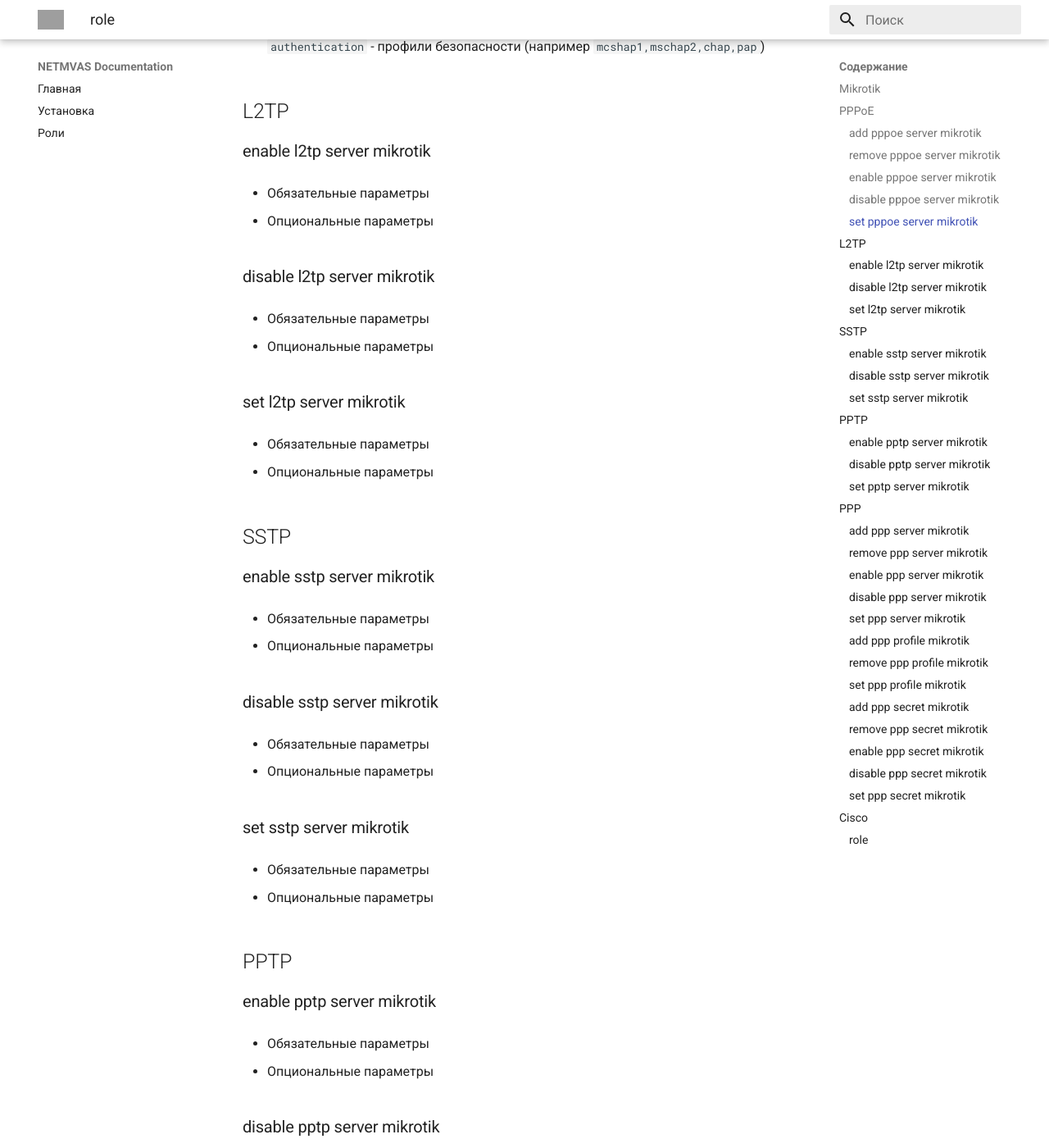
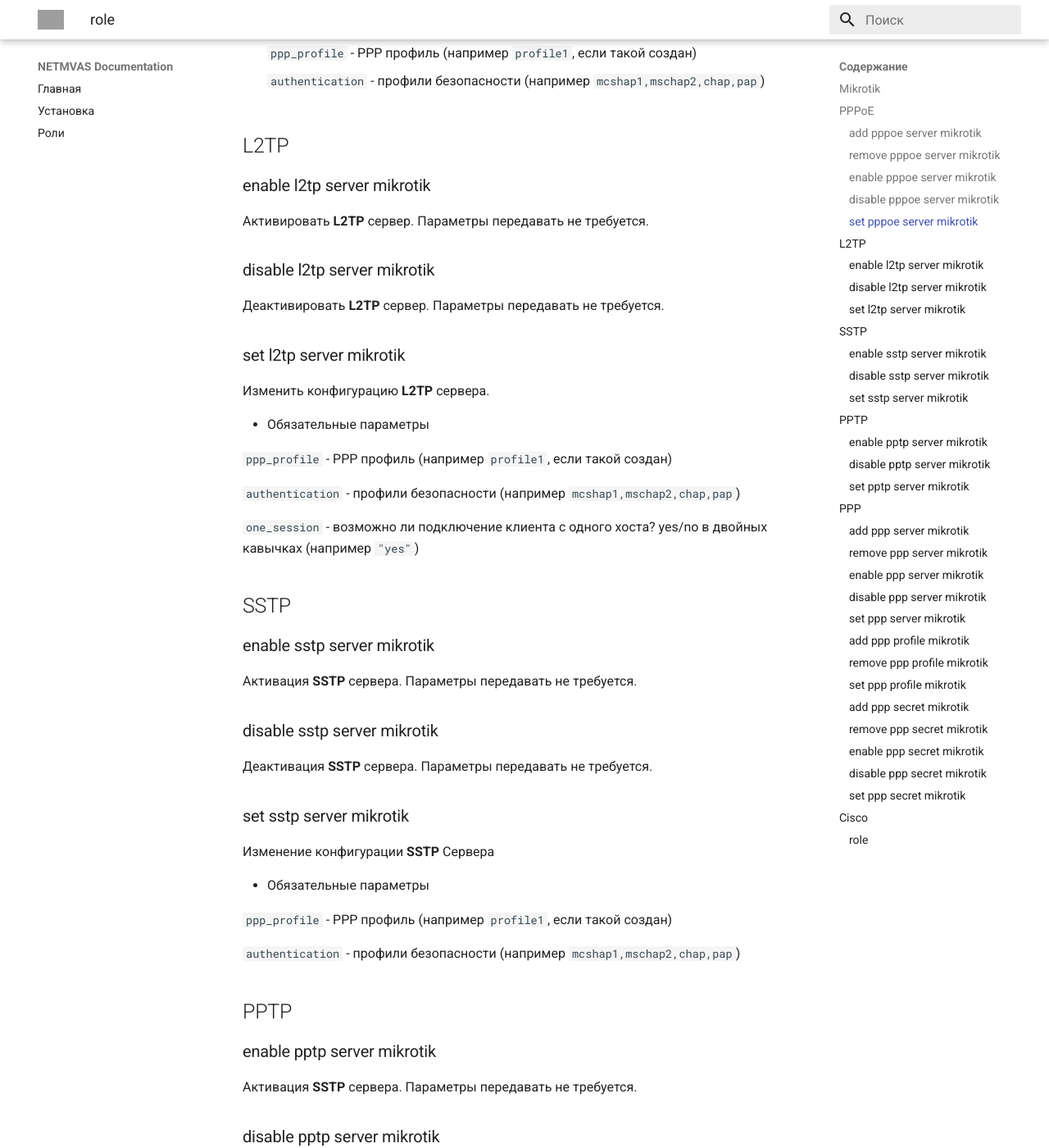
Before and after one commit to NETMVAS/NETMVAS.github.io, an MkDocs documentation site: the page built from docs/roles/interface_pppserver.md, in a window 1280 px wide and 1400 px high, scrolled down 1363 px. Shown: the whole window at 82% size. Built offline with MkDocs 1.6.1 and Material for MkDocs 9.7.7, drawn with Linux system fonts in a browser that asks for light colours; some of the changed text lies outside the part shown; grey boxes are pictures that could not be loaded.

Commit message:
:gem: RouterOS PPP server explained

```diff
--- a/docs/roles/interface_pppserver.md
+++ b/docs/roles/interface_pppserver.md
@@ -44,6 +44,8 @@
 
 ### set pppoe server  mikrotik
 
+Измернить конфигурацию **PPPoE** Сервера
+
 - Обязательные параметры
 
     `numbers_pppoe_server` - номер PPPoE-сервера (0-999)
@@ -61,141 +63,221 @@
 
 ### enable l2tp server mikrotik
 
-- Обязательные параметры
-
-- Опциональные параметры
+Активировать **L2TP** сервер. Параметры передавать не требуется.
 
 ### disable l2tp server mikrotik
 
-- Обязательные параметры
-
-- Опциональные параметры
+Деактивировать **L2TP** сервер. Параметры передавать не требуется.
 
 ### set l2tp server mikrotik
 
+Изменить конфигурацию **L2TP** сервера.
+
 - Обязательные параметры
 
-- Опциональные параметры
+  `ppp_profile` - PPP профиль (например `profile1`, если такой создан)
+
+  `authentication` - профили безопасности (например `mcshap1,mschap2,chap,pap`)
+
+  `one_session` - возможно ли подключение клиента с одного хоста? yes/no в двойных кавычках (например `"yes"`)
 
 ## SSTP
 
 ### enable sstp server mikrotik
 
-- Обязательные параметры
-
-- Опциональные параметры
+Активация **SSTP** сервера. Параметры передавать не требуется.
 
 ### disable sstp server mikrotik
 
-- Обязательные параметры
-
-- Опциональные параметры
+Деактивация **SSTP** сервера. Параметры передавать не требуется.
 
 ### set sstp server mikrotik
 
+Изменение конфигурации **SSTP** Сервера
+
 - Обязательные параметры
 
-- Опциональные параметры
+  `ppp_profile` - PPP профиль (например `profile1`, если такой создан)
+
+  `authentication` - профили безопасности (например `mcshap1,mschap2,chap,pap`)
 
 ## PPTP
 
 ### enable pptp server mikrotik
 
-- Обязательные параметры
+Активация **SSTP** сервера. Параметры передавать не требуется.
 
-- Опциональные параметры
 
 ### disable pptp server mikrotik
 
-- Обязательные параметры
+Деактивация **PPTP** сервера. Параметры передавать не требуется.
 
-- Опциональные параметры
 
 ### set pptp server mikrotik
 
+Изменение конфигурации **PPTP** сервера.
+
 - Обязательные параметры
 
-- Опциональные параметры
+  `ppp_profile` - PPP профиль (например `profile1`, если такой создан)
+
+  `authentication` - профили безопасности (например `mcshap1,mschap2,chap,pap`)
+
 
 ## PPP
 
 ### add ppp server mikrotik
 
+Создание **PPP** сервера
+
 - Обязательные параметры
 
-- Опциональные параметры
+  `ppp_server` - Название PPP сервера
+
+  `ppp_profile` - PPP профиль (например `profile1`, если такой создан)
+
+  `authentication` - профили безопасности (например `mcshap1,mschap2,chap,pap`)
+
 
 ### remove ppp server mikrotik
 
+Удалить **PPP** сервер
+
 - Обязательные параметры
 
-- Опциональные параметры
+  `numbers_ppp_server` - Номер PPP сервера
 
 ### enable ppp server mikrotik
 
+Активировать **PPP** сервер
+
 - Обязательные параметры
 
-- Опциональные параметры
+  `numbers_ppp_server` - Номер PPP сервера
 
 ### disable ppp server mikrotik
 
+Деактивировать **PPP** сервер
+
 - Обязательные параметры
 
-- Опциональные параметры
+  `numbers_ppp_server` - Номер PPP сервера
 
 ### set ppp server mikrotik
 
+Изменить конфигурацию **PPP** сервера
+
 - Обязательные параметры
 
-- Опциональные параметры
+  `numbers_ppp_server` - Номер PPP сервера
+
+  `rename_ppp_server` - Название PPP сервера
+
+  `interface` - название интерфейса, который будет привязан к PPP серверу
+
+  `ppp_profile` - PPP профиль (например `profile1`, если такой создан)
+
+  `authentication` - профили безопасности (например `mcshap1,mschap2,chap,pap`)
+
 
 ### add ppp profile mikrotik
 
+Создать профиль **PPP**
+
 - Обязательные параметры
 
-- Опциональные параметры
+  `ppp_profile` - название PPP профиля
+
+  `bridge` - bridge на который будет привязан PPP сервер
+
+  `local_address` - Адрес туннеля или имя пула, из которого адрес назначается интерфейсу ppp локально
+
+  `remote_address` - Адрес туннеля или имя пула, из которого назначается адрес удаленному ppp-интерфейсу
+
+  `dns_server` - адрес DNS сервера (например `1.1.1.1`)
 
 ### remove ppp profile mikrotik
 
+Удалить **PPP** профиля
+
 - Обязательные параметры
 
-- Опциональные параметры
+  `ppp_profile` - название PPP профиля
 
 ### set ppp profile mikrotik
 
+Изменить параметры **PPP** профиля
+
 - Обязательные параметры
 
-- Опциональные параметры
+  `ppp_profile` - название PPP профиля
+
+  `bridge` - bridge на который будет привязан PPP сервер
+
+  `local_address` - Адрес туннеля или имя пула, из которого адрес назначается интерфейсу ppp локально
+
+  `remote_address` - Адрес туннеля или имя пула, из которого назначается адрес удаленному ppp-интерфейсу
+
+  `dns_server` - адрес DNS сервера (например `1.1.1.1`)
+
 
 ### add ppp secret mikrotik
 
+Создать **PPP** секрет
+
 - Обязательные параметры
 
-- Опциональные параметры
+  `username` - имя используемое для входа
+
+  `password` - пароль используемый для входа
+
+  `local_address` - IP-адрес, который будет установлен локально на PPP интерфейсе
+
+  `remote_address` - IP-адрес, который будет присвоен удаленному интерфейсу PPP
+
+  `ppp_profile` - какой [user_profile](https://wiki.mikrotik.com/wiki/Manual:PPP_AAA#User_profiles) использовать
 
 ### remove ppp secret mikrotik
 
+Удалить **PPP** секрет
+
 - Обязательные параметры
 
-- Опциональные параметры
+  `username` - имя используемое для входа (по нему ищется PPP секрет)
 
 ### enable ppp secret mikrotik
 
+Активировать **PPP** секрет
+
 - Обязательные параметры
 
-- Опциональные параметры
+  `username` - имя используемое для входа (по нему ищется PPP секрет)
 
 ### disable ppp secret mikrotik
 
+Деактивировать **PPP** секрет
+
 - Обязательные параметры
 
-- Опциональные параметры
+  `username` - имя используемое для входа (по нему ищется PPP секрет)
 
 ### set ppp secret mikrotik
 
+Изменить параметры **PPP** секрета
+
 - Обязательные параметры
 
-- Опциональные параметры
+  `username` - имя используемое для входа (по нему ищется PPP секрет)
+
+  `rename_username` - новое имя пользователя
+
+  `password` - пароль используемый для входа
+
+  `local_address` - IP-адрес, который будет установлен локально на PPP интерфейсе
+
+  `remote_address` - IP-адрес, который будет присвоен удаленному интерфейсу PPP
+
+  `ppp_profile` - какой [user_profile](https://wiki.mikrotik.com/wiki/Manual:PPP_AAA#User_profiles) использовать
 
 ## Cisco
 
```
